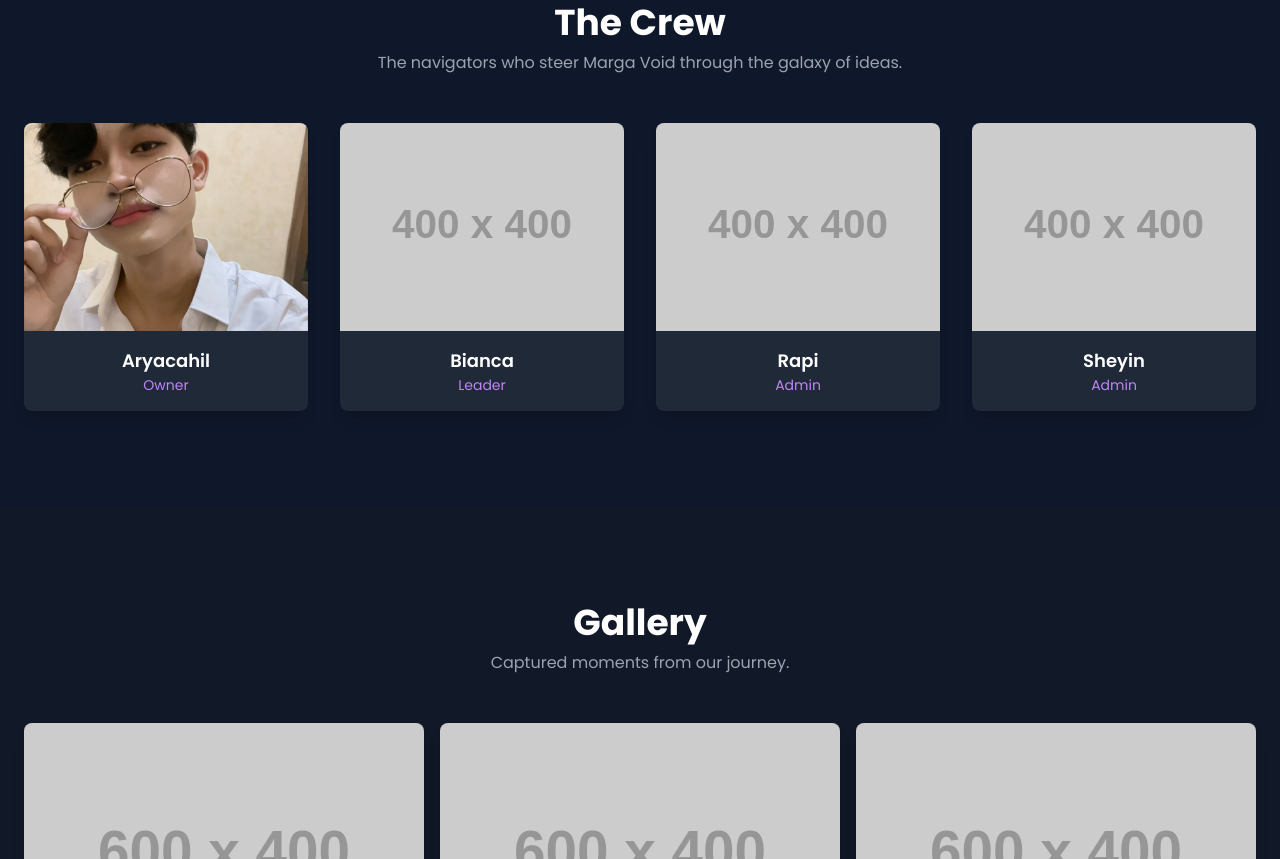
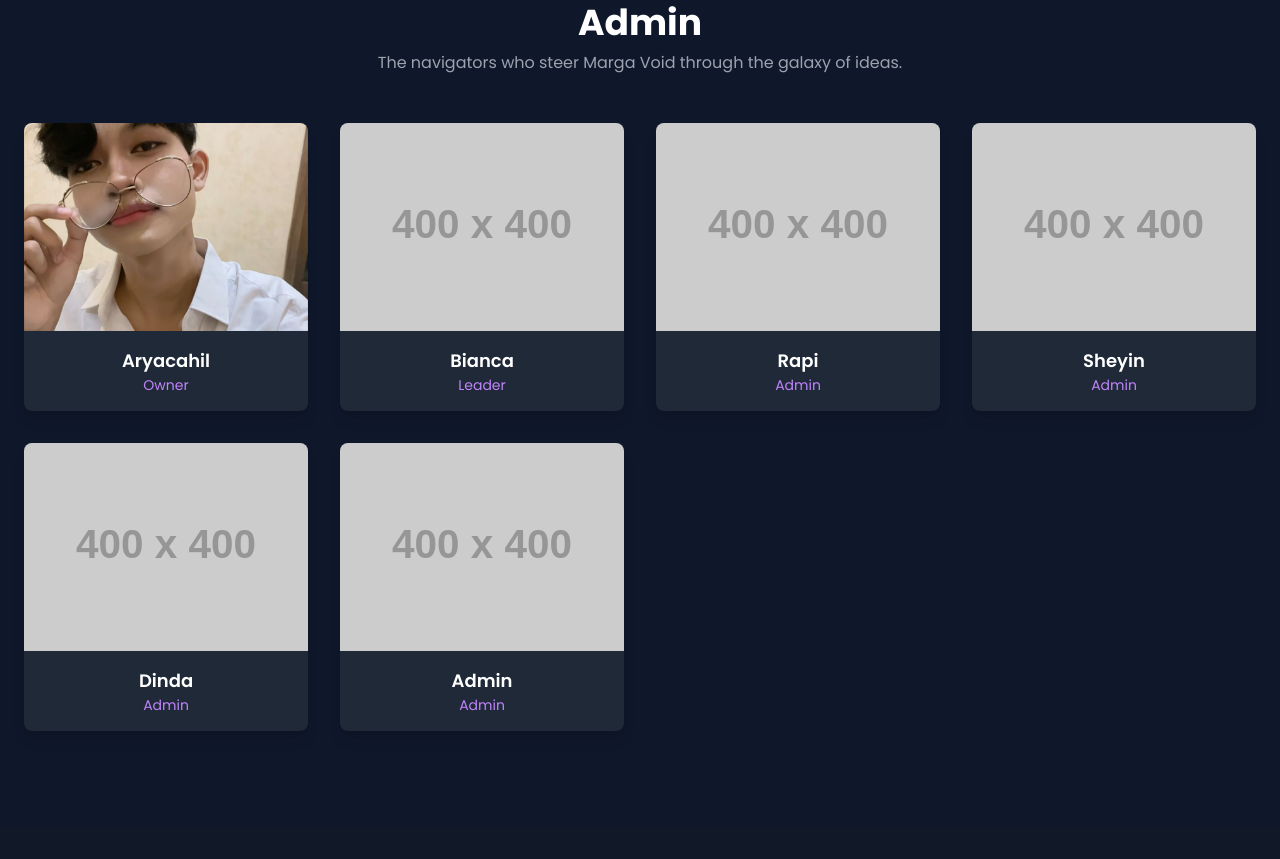
Before and after one commit to aryacahil/margavoid, a plain HTML site: page index.html in a window 1280 px wide. Shown: the part 1941-2800 px from the top of the page. Drawn offline with nearby package versions, Linux system fonts and the light colour scheme; placeholder pictures from the web are drawn by us.

Commit message:
develop 1

```diff
--- a/index.html
+++ b/index.html
@@ -3,7 +3,7 @@
 <head>
     <meta charset="UTF-8">
     <meta name="viewport" content="width=device-width, initial-scale=1.0">
-    <title>Marga Void - Exploring the Frontiers of Innovation</title>
+    <title>Marga Void</title>
 
     <script src="https://cdn.tailwindcss.com"></script>
 
@@ -14,8 +14,8 @@
     <style>
         body {
             font-family: 'Poppins', sans-serif;
-            background-color: #111827; /* bg-gray-900 */
-            color: #d1d5db; /* text-gray-300 */
+            background-color: #111827;
+            color: #d1d5db;
         }
 
         .hero-bg {
@@ -28,7 +28,7 @@
             width: 40px;
             height: 40px;
             margin-bottom: 1rem;
-            color: #a78bfa; /* purple-400 */
+            color: #a78bfa;
         }
     </style>
 </head>
@@ -43,7 +43,7 @@
 
             <nav class="hidden md:flex space-x-8">
                 <a href="#about" class="text-gray-300 hover:text-purple-400 transition-all duration-300 transform hover:scale-105">About</a>
-                <a href="#team" class="text-gray-300 hover:text-purple-400 transition-all duration-300 transform hover:scale-105">Team</a>
+                <a href="#team" class="text-gray-300 hover:text-purple-400 transition-all duration-300 transform hover:scale-105">Admin</a>
                 <a href="#gallery" class="text-gray-300 hover:text-purple-400 transition-all duration-300 transform hover:scale-105">Gallery</a>
                 <a href="#contact" class="text-gray-300 hover:text-purple-400 transition-all duration-300 transform hover:scale-105">Contact</a>
             </nav>
@@ -56,7 +56,7 @@
         </div>
         <div id="mobile-menu" class="hidden md:hidden bg-gray-800">
             <a href="#about" class="block py-3 px-6 text-sm text-gray-200 hover:bg-gray-700 transition-colors">About</a>
-            <a href="#team" class="block py-3 px-6 text-sm text-gray-200 hover:bg-gray-700 transition-colors">Team</a>
+            <a href="#team" class="block py-3 px-6 text-sm text-gray-200 hover:bg-gray-700 transition-colors">Admin</a>
             <a href="#gallery" class="block py-3 px-6 text-sm text-gray-200 hover:bg-gray-700 transition-colors">Gallery</a>
             <a href="#contact" class="block py-3 px-6 text-sm text-gray-200 hover:bg-gray-700 transition-colors">Contact</a>
         </div>
@@ -65,9 +65,9 @@
     <main>
         <section id="home" class="hero-bg h-screen flex items-center justify-center text-center pt-16 px-4">
             <div class="container mx-auto">
-                <h1 class="text-4xl sm:text-5xl md:text-6xl font-bold text-white leading-tight mb-4">Exploring The Frontiers of Innovation</h1>
+                <h1 class="text-4xl sm:text-5xl md:text-6xl font-bold text-white leading-tight mb-4">Welcome To Marga Void</h1>
                 <p class="text-lg md:text-xl text-gray-300 max-w-3xl mx-auto mb-8">
-                    Welcome to Marga Void. We are a constellation of ideas and actions, collaborating to map out a brighter future.
+                    We are a constellation of ideas and actions, collaborating to map out a brighter future.
                 </p>
                 <a href="#about" class="bg-purple-600 hover:bg-purple-700 text-white font-semibold py-3 px-8 rounded-lg transition-all duration-300 inline-block transform hover:scale-105 hover:-translate-y-1">
                     Explore
@@ -110,7 +110,7 @@
 
         <section id="team" class="py-20 md:py-24 bg-slate-900">
             <div class="container mx-auto px-4 sm:px-6 text-center">
-                <h2 class="text-3xl sm:text-4xl font-bold text-white">The Crew</h2>
+                <h2 class="text-3xl sm:text-4xl font-bold text-white">Admin</h2>
                 <p class="mt-2 mb-12 text-gray-400 max-w-2xl mx-auto">The navigators who steer Marga Void through the galaxy of ideas.</p>
                 <div class="grid grid-cols-2 lg:grid-cols-4 gap-4 sm:gap-8">
                     <div class="bg-gray-800 rounded-lg overflow-hidden transform hover:-translate-y-2 transition-all duration-300 shadow-lg hover:shadow-purple-500/30">
@@ -138,6 +138,20 @@
                         <img src="https://placehold.co/400x400/3b82f6/ffffff?text=Photo" alt="Admin" class="w-full h-52 object-cover">
                         <div class="p-4">
                             <h4 class="text-lg font-semibold text-white">Sheyin</h4>
+                            <p class="text-purple-400 text-sm">Admin</p>
+                        </div>
+                    </div>
+                    <div class="bg-gray-800 rounded-lg overflow-hidden transform hover:-translate-y-2 transition-all duration-300 shadow-lg hover:shadow-purple-500/30">
+                        <img src="https://placehold.co/400x400/3b82f6/ffffff?text=Photo" alt="Admin" class="w-full h-52 object-cover">
+                        <div class="p-4">
+                            <h4 class="text-lg font-semibold text-white">Dinda</h4>
+                            <p class="text-purple-400 text-sm">Admin</p>
+                        </div>
+                    </div>
+                    <div class="bg-gray-800 rounded-lg overflow-hidden transform hover:-translate-y-2 transition-all duration-300 shadow-lg hover:shadow-purple-500/30">
+                        <img src="https://placehold.co/400x400/3b82f6/ffffff?text=Photo" alt="Admin" class="w-full h-52 object-cover">
+                        <div class="p-4">
+                            <h4 class="text-lg font-semibold text-white">Admin</h4>
                             <p class="text-purple-400 text-sm">Admin</p>
                         </div>
                     </div>
```
